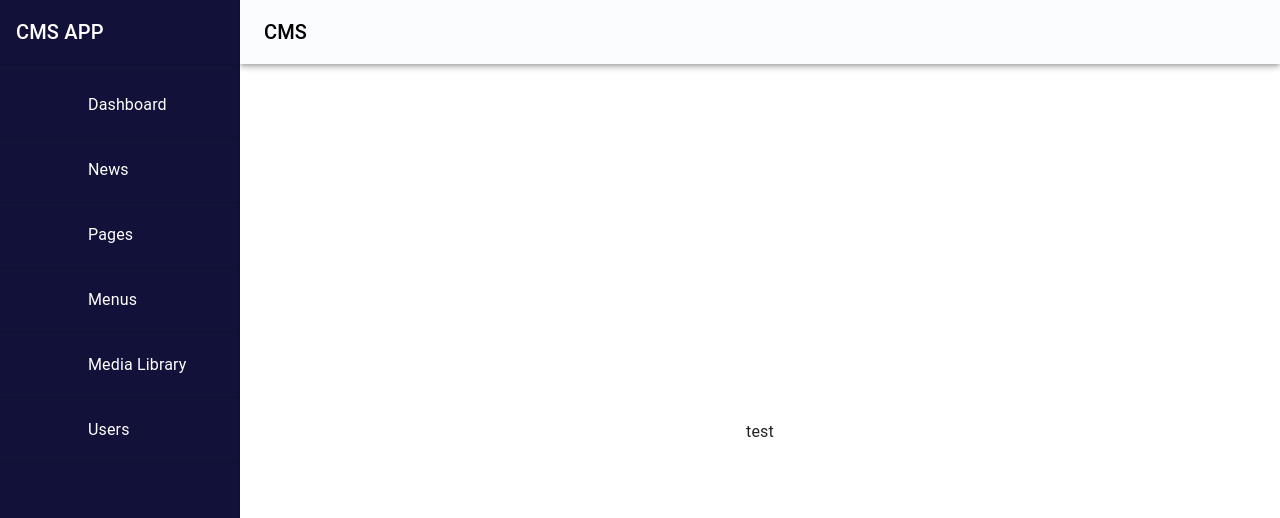
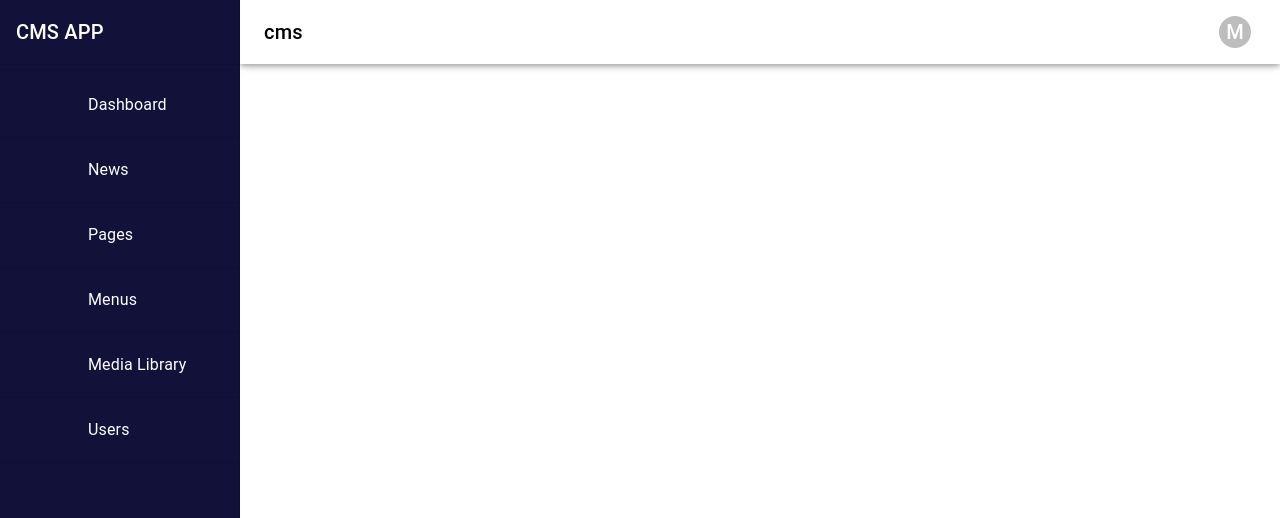
Before and after one commit to PKL-BPTI-Batch2/fe-cms-app, a React (Vite) app: page / in a window 1280 px wide. Shown: the top 518 px of the page. Built offline with nearby package versions, Linux system fonts and the light colour scheme; some icons are missing.

Commit message:
selesai membuat sidebar, tinggal di sesuaikan sedikit jika halaman lain sudah ada

```diff
--- a/src/components/Sidebar/Frame.jsx
+++ b/src/components/Sidebar/Frame.jsx
@@ -22,6 +22,8 @@ import PermMediaIcon from '@mui/icons-material/PermMedia';
 import PeopleIcon from '@mui/icons-material/People';
 import KeyboardDoubleArrowLeftIcon from '@mui/icons-material/KeyboardDoubleArrowLeft';
 import { Link, useLocation } from 'react-router-dom';
+import { Avatar, Menu,MenuItem, Tooltip } from '@mui/material';
+import { Logout,   Settings } from '@mui/icons-material';
 
 
 const drawerWidth = 240;
@@ -90,9 +92,20 @@ const menuItems = [
   {path: "", label: "Users", icon: <PeopleIcon sx={{color:'#fff'}}/>},
 ]
 
-export default function Frame() {
+export default function Frame({children}) {
   const location = useLocation();
   const [open, setOpen] = React.useState(true);
+
+  const handleLabel = menuItems.find((item) => item.path === location.pathname)
+
+  const [anchorEl, setAnchorEl] = React.useState(null);
+  const profile = Boolean(anchorEl);
+  const handleOpenProfile = (event) => {
+    setAnchorEl(event.currentTarget);
+  };
+  const handleCloseProfile = () => {
+    setAnchorEl(null);
+  };
 
   const handleDrawerOpen = () => {
     setOpen(true);
@@ -106,7 +119,7 @@ export default function Frame() {
     <Box sx={{ display: 'flex' }}>
       <CssBaseline />
       <AppBar position="fixed" open={open} >
-        <Toolbar sx={{bgcolor:'rgba(255, 255, 255, 0.98)'}}>
+        <Toolbar sx={{bgcolor:'rgba(255, 255, 255, 1)'}}>
           <IconButton
             aria-label="open drawer"
             onClick={handleDrawerOpen}
@@ -121,9 +134,86 @@ export default function Frame() {
           >
             <MenuIcon />
           </IconButton>
+          <div style={{
+            alignItems:'center',
+            display:'flex',
+            justifyContent:'space-between',
+            width:'100%'
+          }}>
           <Typography variant="h6" noWrap component="div" color='black'>
-           CMS
+          {handleLabel ? handleLabel.label : 'cms'}
           </Typography>
+          <React.Fragment>
+      <Box sx={{ display: 'flex', alignItems: 'center', textAlign: 'center' }}>
+        <Tooltip title="Account settings">
+          <IconButton
+            onClick={handleOpenProfile}
+            size="small"
+            sx={{ ml: 2 }}
+            aria-controls={open ? 'account-menu' : undefined}
+            aria-haspopup="true"
+            aria-expanded={open ? 'true' : undefined}
+          >
+            <Avatar sx={{ width: 32, height: 32 }}>M</Avatar>
+          </IconButton>
+        </Tooltip>
+      </Box>
+      <Menu
+        anchorEl={anchorEl}
+        id="account-menu"
+        open={profile}
+        onClose={handleCloseProfile}
+        onClick={handleCloseProfile}
+        slotProps={{
+          paper: {
+            elevation: 0,
+            sx: {
+              overflow: 'visible',
+              filter: 'drop-shadow(0px 2px 8px rgba(0,0,0,0.32))',
+              mt: 1.5,
+              '& .MuiAvatar-root': {
+                width: 32,
+                height: 32,
+                ml: -0.5,
+                mr: 1,
+              },
+              '&::before': {
+                content: '""',
+                display: 'block',
+                position: 'absolute',
+                top: 0,
+                right: 14,
+                width: 10,
+                height: 10,
+                bgcolor: 'background.paper',
+                transform: 'translateY(-50%) rotate(45deg)',
+                zIndex: 0,
+              },
+            },
+          },
+        }}
+        transformOrigin={{ horizontal: 'right', vertical: 'top' }}
+        anchorOrigin={{ horizontal: 'right', vertical: 'bottom' }}
+      >
+        <MenuItem onClick={handleCloseProfile} >
+          <Avatar /> Profile
+        </MenuItem>
+        <Divider />
+        <MenuItem onClick={handleCloseProfile}>
+          <ListItemIcon>
+            <Settings fontSize="small" />
+          </ListItemIcon>
+          Settings
+        </MenuItem>
+        <MenuItem onClick={handleCloseProfile}>
+          <ListItemIcon>
+            <Logout fontSize="small" />
+          </ListItemIcon>
+          Logout
+        </MenuItem>
+      </Menu>
+    </React.Fragment>
+    </div>
         </Toolbar>
       </AppBar>
       <Drawer
@@ -178,7 +268,7 @@ export default function Frame() {
       </Drawer>
       <Main open={open}>
         <DrawerHeader />
-        test
+        {children}
 
       </Main>
     </Box>
```
